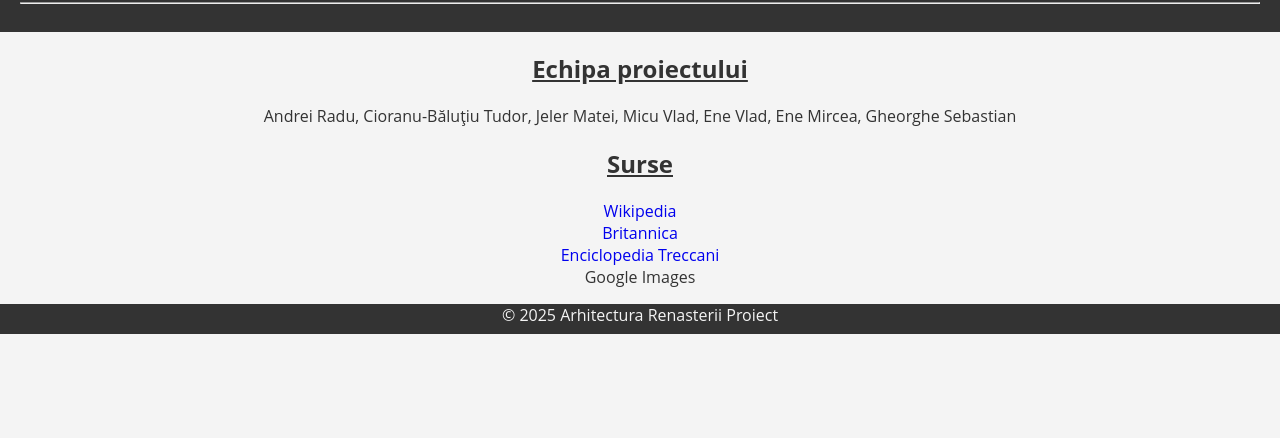
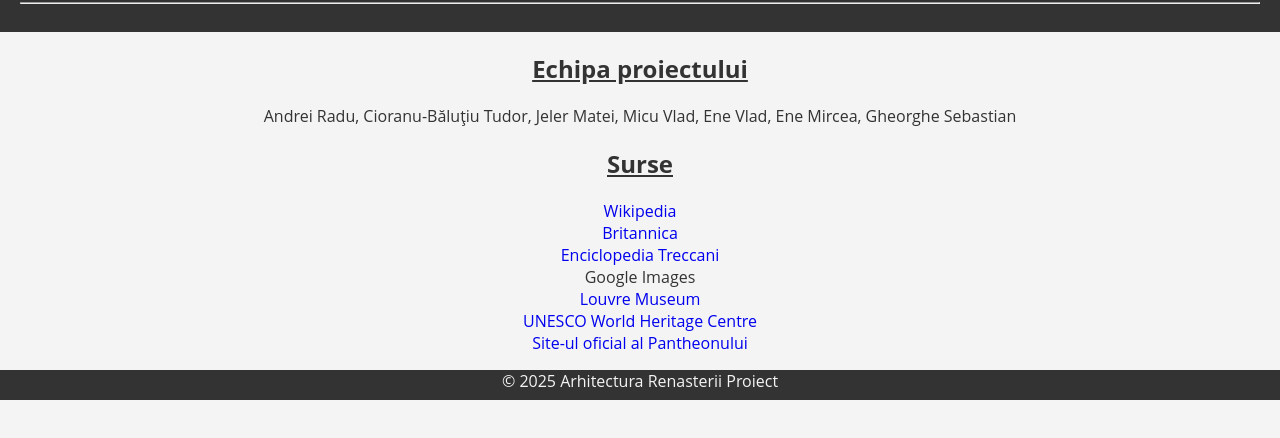
Before and after one commit to Squaresloths/Arhitectura-renasterii, a plain HTML site: page renaissance.html in a window 1280 px wide. Shown: the part 156-594 px from the top of the page. Drawn offline with Linux system fonts and the light colour scheme.

Commit message:
Update renaissance.html

```diff
--- a/renaissance.html
+++ b/renaissance.html
@@ -43,7 +43,11 @@
                 <a href="https://www.britannica.com/" style="text-decoration: none;">Britannica</a> <br>
                 <a href="https://www.treccani.it/enciclopedia/" style="text-decoration: none;">Enciclopedia Treccani</a>
                 <br>
-                Google Images
+                Google Images <br>
+                <a href="https://www.louvre.fr/" style="text-decoration: none;">Louvre Museum</a> <br>
+                <a href="https://whc.unesco.org/" style="text-decoration: none;">UNESCO World Heritage Centre</a> <br>
+                <a href="https://www.pantheonroma.com/home-eng/" style="text-decoration: none;">Site-ul oficial al
+                    Pantheonului</a>
             </p>
         </section>
     </main>
```
